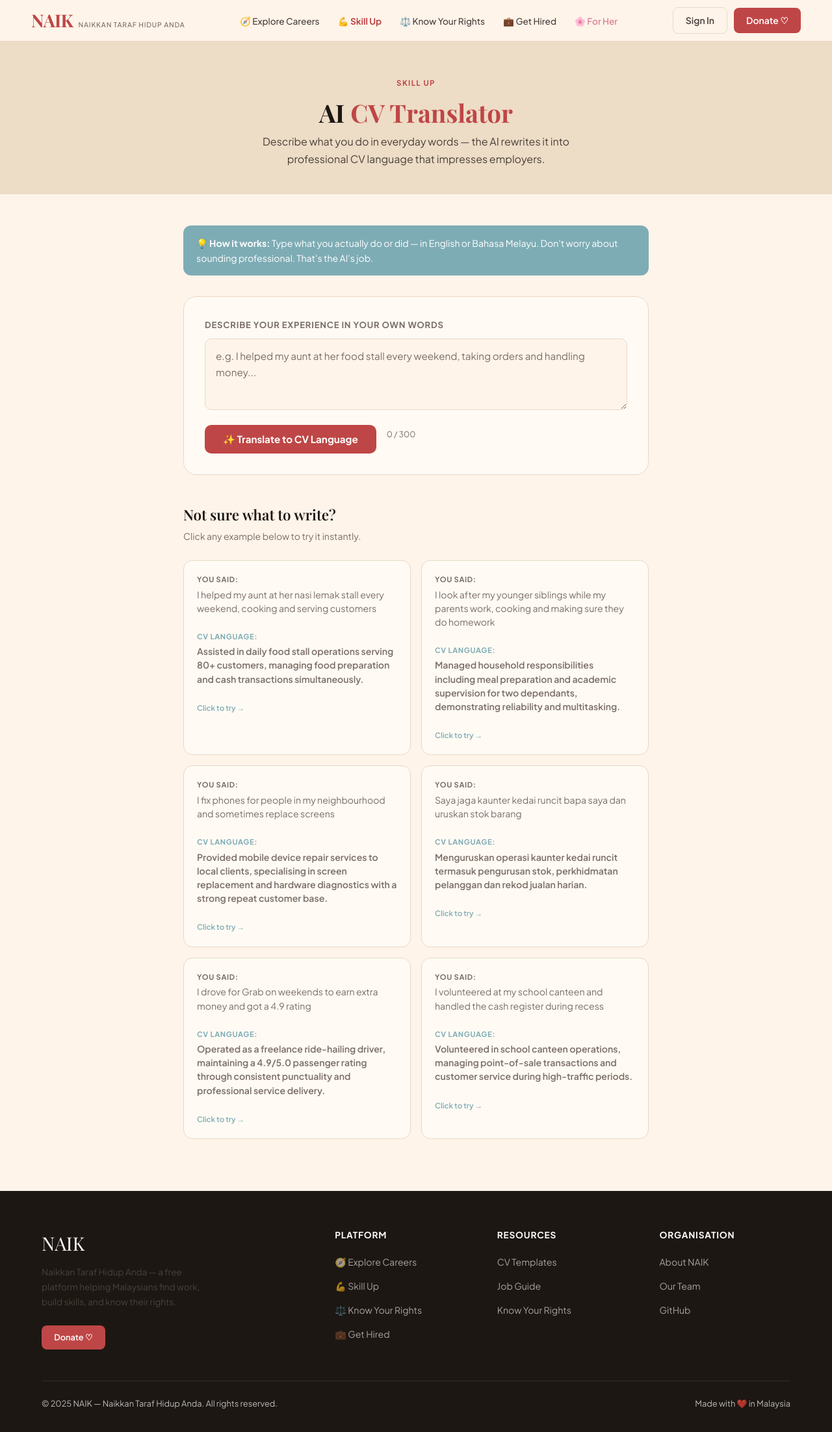
After one commit to CameliaCH/NAIK, a Flask app: page /cv-translator in a window 1280 px wide. The commit adds this page. Shown: the whole page at 65% size. Run offline with Flask 3, Linux system fonts and the light colour scheme.

Commit message:
cv ai translator

```diff
--- a/app.py
+++ b/app.py
@@ -1,5 +1,7 @@
-from flask import Flask, render_template, session, redirect, url_for, request
+from flask import Flask, request, jsonify, render_template, session, flash, url_for, redirect
+from passlib.hash import argon2
 from dotenv import load_dotenv
+from db import supabase
 import os
 
 load_dotenv()
@@ -12,6 +14,8 @@ app.register_blueprint(interview_bp, url_prefix='/interview')
 
 from roadmap_backend import roadmap_bp
 app.register_blueprint(roadmap_bp)
+
+from services.cv_translator_service import translate_to_cv
 
 @app.route("/")
 @app.route("/home")
@@ -63,6 +67,20 @@ def logout():
     session.clear()
     return redirect(url_for("home"))
 
+@app.route("/cv-translator")
+def cv_translator():
+    return render_template("cv_translator.html")
+
+@app.route("/cv-translator/translate", methods=["POST"])
+def cv_translate():
+    data = request.get_json()
+    if not data or 'text' not in data:
+        return jsonify({'error': 'No text provided'}), 400
+    try:
+        result = translate_to_cv(data['text'])
+        return jsonify({'result': result})
+    except Exception as e:
+        return jsonify({'error': str(e)}), 500
 
 if __name__ == "__main__":
     app.run(debug=True, port=5001)
--- /dev/null
+++ b/templates/cv_translator.html
@@ -0,0 +1,512 @@
+<!DOCTYPE html>
+<html lang="en">
+<head>
+  <meta charset="utf-8">
+  <meta name="viewport" content="width=device-width, initial-scale=1.0">
+  <title>AI CV Translator — NAIK</title>
+  <link rel="preconnect" href="https://fonts.googleapis.com">
+  <link rel="preconnect" href="https://fonts.gstatic.com" crossorigin>
+  <link href="https://fonts.googleapis.com/css2?family=Playfair+Display:wght@400;600;700&family=Plus+Jakarta+Sans:wght@300;400;500;600;700&display=swap" rel="stylesheet">
+  <link rel="stylesheet" href="{{ url_for('static', filename='naik.css') }}">
+  <style>
+    body { font-family: 'Plus Jakarta Sans', sans-serif; }
+
+    .cv-hero {
+      background: var(--peach);
+      border-bottom: 1px solid var(--border);
+      padding: 3rem clamp(1.5rem,5vw,4rem) 2.5rem;
+      text-align: center;
+    }
+    .cv-hero .section-label { color: var(--red); }
+    .cv-hero h1 {
+      font-family: 'Playfair Display', serif;
+      font-size: clamp(1.8rem,3vw,2.6rem);
+      color: var(--ink); margin-bottom: 0.5rem;
+    }
+    .cv-hero h1 em { color: var(--red); font-style: normal; }
+    .cv-hero p { color: var(--ink-mid); font-size: 1rem; max-width: 520px; margin: 0 auto; }
+
+    .cv-wrapper {
+      max-width: 780px;
+      margin: 0 auto;
+      padding: 3rem clamp(1rem,4vw,2rem) 5rem;
+    }
+
+    .cv-tip {
+      background: var(--teal); color: #fff;
+      border-radius: 12px; padding: 1rem 1.25rem;
+      font-size: 0.88rem; line-height: 1.6; margin-bottom: 2rem;
+    }
+    .cv-tip strong { color: #fff; }
+
+    .translator-card {
+      background: var(--card-bg);
+      border: 1px solid var(--border);
+      border-radius: 20px;
+      padding: 2rem;
+      margin-bottom: 2rem;
+    }
+
+    .translator-card label {
+      display: block;
+      font-size: 0.82rem; font-weight: 700;
+      letter-spacing: 0.06em; text-transform: uppercase;
+      color: var(--ink-lt); margin-bottom: 0.6rem;
+    }
+
+    .translator-card textarea {
+      width: 100%;
+      min-height: 110px;
+      padding: 0.9rem 1rem;
+      border: 1.5px solid var(--border);
+      border-radius: 10px;
+      background: var(--cream);
+      font-family: 'Plus Jakarta Sans', sans-serif;
+      font-size: 0.95rem; color: var(--ink);
+      resize: vertical; outline: none;
+      transition: border-color 0.2s;
+      line-height: 1.6;
+    }
+    .translator-card textarea:focus { border-color: var(--teal); }
+    .translator-card textarea::placeholder { color: var(--ink-lt); }
+
+    .translate-btn {
+      display: inline-flex; align-items: center; gap: 0.5rem;
+      margin-top: 1rem;
+      padding: 0.75rem 1.75rem;
+      background: var(--red); color: #fff;
+      border: none; border-radius: 10px;
+      font-family: 'Plus Jakarta Sans', sans-serif;
+      font-size: 0.95rem; font-weight: 700;
+      cursor: pointer;
+      transition: background 0.2s, transform 0.15s;
+    }
+    .translate-btn:hover { background: var(--red-dk); transform: translateY(-1px); }
+    .translate-btn:disabled { background: var(--ink-lt); cursor: not-allowed; transform: none; }
+
+    .spinner {
+      width: 16px; height: 16px;
+      border: 2px solid rgba(255,255,255,0.4);
+      border-top-color: #fff;
+      border-radius: 50%;
+      animation: spin 0.7s linear infinite;
+      display: none;
+    }
+    @keyframes spin { to { transform: rotate(360deg); } }
+
+    .result-box {
+      display: none;
+      background: #fff;
+      border: 2px solid var(--teal);
+      border-radius: 14px;
+      padding: 1.5rem;
+      margin-top: 1.5rem;
+    }
+
+    .result-label {
+      font-size: 0.72rem; font-weight: 700;
+      letter-spacing: 0.1em; text-transform: uppercase;
+      color: var(--teal); margin-bottom: 0.75rem; display: block;
+    }
+
+    .result-text {
+      font-size: 1rem; color: var(--ink);
+      line-height: 1.7; font-weight: 500;
+      margin-bottom: 1rem;
+    }
+
+    .result-actions { display: flex; gap: 0.75rem; flex-wrap: wrap; }
+
+    .copy-btn {
+      display: inline-flex; align-items: center; gap: 0.4rem;
+      padding: 0.5rem 1.1rem;
+      background: var(--teal); color: #fff;
+      border: none; border-radius: 8px;
+      font-family: 'Plus Jakarta Sans', sans-serif;
+      font-size: 0.85rem; font-weight: 600;
+      cursor: pointer; transition: background 0.2s;
+    }
+    .copy-btn:hover { background: #6a9aa4; }
+    .copy-btn.copied { background: #1a7a4a; }
+
+    .try-again-btn {
+      display: inline-flex; align-items: center; gap: 0.4rem;
+      padding: 0.5rem 1.1rem;
+      background: transparent; color: var(--ink-mid);
+      border: 1.5px solid var(--border); border-radius: 8px;
+      font-family: 'Plus Jakarta Sans', sans-serif;
+      font-size: 0.85rem; font-weight: 600;
+      cursor: pointer; transition: border-color 0.2s, color 0.2s;
+    }
+    .try-again-btn:hover { border-color: var(--ink-mid); color: var(--ink); }
+
+    .examples-section { margin-top: 3rem; }
+    .examples-section h2 {
+      font-family: 'Playfair Display', serif;
+      font-size: 1.4rem; color: var(--ink); margin-bottom: 0.5rem;
+    }
+    .examples-section p { font-size: 0.88rem; color: var(--ink-lt); margin-bottom: 1.5rem; }
+
+    .examples-grid {
+      display: grid;
+      grid-template-columns: repeat(auto-fill, minmax(min(320px,100%), 1fr));
+      gap: 1rem;
+    }
+
+    .example-card {
+      background: var(--card-bg);
+      border: 1px solid var(--border);
+      border-radius: 14px; padding: 1.25rem;
+      cursor: pointer;
+      transition: border-color 0.2s, transform 0.15s;
+    }
+    .example-card:hover { border-color: var(--teal); transform: translateY(-2px); }
+
+    .example-before { font-size: 0.85rem; color: var(--ink-mid); margin-bottom: 0.6rem; line-height: 1.5; }
+    .example-before::before { content: 'You said:'; display: block; font-size: 0.7rem; font-weight: 700; letter-spacing: 0.06em; text-transform: uppercase; color: var(--ink-lt); margin-bottom: 0.3rem; }
+    .example-after { font-size: 0.88rem; color: var(--ink); font-weight: 600; line-height: 1.5; }
+    .example-after::before { content: 'CV language:'; display: block; font-size: 0.7rem; font-weight: 700; letter-spacing: 0.06em; text-transform: uppercase; color: var(--teal); margin-bottom: 0.3rem; }
+    .example-hint { display: block; font-size: 0.72rem; color: var(--teal); margin-top: 0.75rem; font-weight: 600; }
+
+    .history-section { margin-top: 3rem; display: none; }
+    .history-section h2 { font-family: 'Playfair Display', serif; font-size: 1.4rem; color: var(--ink); margin-bottom: 1rem; }
+    .history-list { display: flex; flex-direction: column; gap: 0.75rem; }
+    .history-item { background: var(--card-bg); border: 1px solid var(--border); border-radius: 12px; padding: 1rem 1.25rem; display: flex; justify-content: space-between; align-items: flex-start; gap: 1rem; }
+    .history-item .h-text { font-size: 0.88rem; color: var(--ink); line-height: 1.5; flex: 1; }
+    .history-item .h-copy { flex-shrink: 0; padding: 0.3rem 0.7rem; background: var(--peach); border: none; border-radius: 6px; font-size: 0.75rem; font-weight: 600; color: var(--ink-mid); cursor: pointer; transition: background 0.2s; }
+    .history-item .h-copy:hover { background: var(--teal); color: #fff; }
+
+    .error-box { display: none; background: #fdf0f0; border: 1px solid #f0c0c0; border-radius: 12px; padding: 1rem 1.25rem; margin-top: 1rem; font-size: 0.88rem; color: #9b3838; }
+  </style>
+</head>
+<body>
+
+<!-- NAV -->
+<nav class="naik-nav">
+  <a href="{{ url_for('home') }}" class="nav-logo">
+    <span class="wordmark">NAIK</span>
+    <span class="tagline">Naikkan Taraf Hidup Anda</span>
+  </a>
+  <ul class="nav-links">
+    <li><a href="{{ url_for('explore') }}">🧭 Explore Careers</a></li>
+    <li><a href="{{ url_for('skills') }}" style="color:var(--red); font-weight:700;">💪 Skill Up</a></li>
+    <li><a href="{{ url_for('know') }}">⚖️ Know Your Rights</a></li>
+    <li><a href="{{ url_for('explore') }}">💼 Get Hired</a></li>
+    <li class="her-link"><a href="{{ url_for('home') }}#forher-full">🌸 For Her</a></li>
+  </ul>
+  <div class="nav-ctas">
+    {% if session.get("user_name") %}
+      <span style="font-size:0.85rem; color:var(--ink-mid);">👤 {{ session["user_name"] }}</span>
+      <a href="{{ url_for('logout') }}" class="btn btn-outline">Logout</a>
+    {% else %}
+      <a href="{{ url_for('signIn') }}" class="btn btn-outline">Sign In</a>
+    {% endif %}
+    <a href="{{ url_for('donate') }}" class="btn btn-primary">Donate ♡</a>
+    <button class="hamburger" aria-label="Open menu"
+            onclick="document.querySelector('.mobile-nav').classList.toggle('open')">
+      <span></span><span></span><span></span>
+    </button>
+  </div>
+</nav>
+
+<!-- Mobile drawer -->
+<div class="mobile-nav">
+  <a href="{{ url_for('home') }}">🏠 Home</a>
+  <a href="{{ url_for('explore') }}">🧭 Explore Careers</a>
+  <a href="{{ url_for('skills') }}">💪 Skill Up</a>
+  <a href="{{ url_for('know') }}">⚖️ Know Your Rights</a>
+  <a href="{{ url_for('explore') }}">💼 Get Hired</a>
+  <div class="mobile-ctas">
+    {% if session.get("user_name") %}
+      <a href="{{ url_for('logout') }}" class="btn btn-outline">Logout</a>
+    {% else %}
+      <a href="{{ url_for('signIn') }}" class="btn btn-outline">Sign In</a>
+    {% endif %}
+    <a href="{{ url_for('donate') }}" class="btn btn-primary">Donate ♡</a>
+  </div>
+</div>
+
+
+<!-- HERO -->
+<div class="cv-hero">
+  <span class="section-label">Skill Up</span>
+  <h1>AI <em>CV Translator</em></h1>
+  <p>Describe what you do in everyday words — the AI rewrites it into professional CV language that impresses employers.</p>
+</div>
+
+
+<!-- MAIN -->
+<div class="cv-wrapper">
+
+  <div class="cv-tip">
+    <strong>💡 How it works:</strong> Type what you actually do or did — in English or Bahasa Melayu.
+    Don't worry about sounding professional. That's the AI's job.
+  </div>
+
+  <div class="translator-card">
+    <label for="raw-input">Describe your experience in your own words</label>
+    <textarea
+      id="raw-input"
+      placeholder="e.g. I helped my aunt at her food stall every weekend, taking orders and handling money..."
+    ></textarea>
+
+    <div style="display:flex; align-items:center; gap:1rem; flex-wrap:wrap;">
+      <button class="translate-btn" id="translate-btn" onclick="translateCV()">
+        <div class="spinner" id="spinner"></div>
+        <span id="btn-text">✨ Translate to CV Language</span>
+      </button>
+      <span id="char-count" style="font-size:0.78rem; color:var(--ink-lt);">0 / 300</span>
+    </div>
+
+    <div class="error-box" id="error-box"></div>
+
+    <div class="result-box" id="result-box">
+      <span class="result-label">✅ Your CV line</span>
+      <p class="result-text" id="result-text"></p>
+      <div class="result-actions">
+        <button class="copy-btn" id="copy-btn" onclick="copyResult()">📋 Copy to clipboard</button>
+        <button class="try-again-btn" onclick="tryAgain()">🔄 Try a different version</button>
+      </div>
+    </div>
+  </div>
+
+  <!-- Examples -->
+  <div class="examples-section">
+    <h2>Not sure what to write?</h2>
+    <p>Click any example below to try it instantly.</p>
+    <div class="examples-grid">
+
+      <div class="example-card" onclick="useExample(this)">
+        <p class="example-before">I helped my aunt at her nasi lemak stall every weekend, cooking and serving customers</p>
+        <p class="example-after">Assisted in daily food stall operations serving 80+ customers, managing food preparation and cash transactions simultaneously.</p>
+        <span class="example-hint">Click to try →</span>
+      </div>
+
+      <div class="example-card" onclick="useExample(this)">
+        <p class="example-before">I look after my younger siblings while my parents work, cooking and making sure they do homework</p>
+        <p class="example-after">Managed household responsibilities including meal preparation and academic supervision for two dependants, demonstrating reliability and multitasking.</p>
+        <span class="example-hint">Click to try →</span>
+      </div>
+
+      <div class="example-card" onclick="useExample(this)">
+        <p class="example-before">I fix phones for people in my neighbourhood and sometimes replace screens</p>
+        <p class="example-after">Provided mobile device repair services to local clients, specialising in screen replacement and hardware diagnostics with a strong repeat customer base.</p>
+        <span class="example-hint">Click to try →</span>
+      </div>
+
+      <div class="example-card" onclick="useExample(this)">
+        <p class="example-before">Saya jaga kaunter kedai runcit bapa saya dan uruskan stok barang</p>
+        <p class="example-after">Menguruskan operasi kaunter kedai runcit termasuk pengurusan stok, perkhidmatan pelanggan dan rekod jualan harian.</p>
+        <span class="example-hint">Click to try →</span>
+      </div>
+
+      <div class="example-card" onclick="useExample(this)">
+        <p class="example-before">I drove for Grab on weekends to earn extra money and got a 4.9 rating</p>
+        <p class="example-after">Operated as a freelance ride-hailing driver, maintaining a 4.9/5.0 passenger rating through consistent punctuality and professional service delivery.</p>
+        <span class="example-hint">Click to try →</span>
+      </div>
+
+      <div class="example-card" onclick="useExample(this)">
+        <p class="example-before">I volunteered at my school canteen and handled the cash register during recess</p>
+        <p class="example-after">Volunteered in school canteen operations, managing point-of-sale transactions and customer service during high-traffic periods.</p>
+        <span class="example-hint">Click to try →</span>
+      </div>
+
+    </div>
+  </div>
+
+  <!-- History -->
+  <div class="history-section" id="history-section">
+    <h2>Your translated lines this session</h2>
+    <div class="history-list" id="history-list"></div>
+  </div>
+
+</div>
+
+
+<!-- FOOTER -->
+<footer>
+  <div class="footer-grid">
+    <div class="footer-brand">
+      <span class="wordmark">NAIK</span>
+      <p>Naikkan Taraf Hidup Anda — a free platform helping Malaysians find work, build skills, and know their rights.</p>
+      <div class="footer-btns">
+        <a href="{{ url_for('donate') }}" class="btn btn-primary" style="font-size:0.8rem;">Donate ♡</a>
+      </div>
+    </div>
+    <div>
+      <h4>Platform</h4>
+      <ul>
+        <li><a href="{{ url_for('explore') }}">🧭 Explore Careers</a></li>
+        <li><a href="{{ url_for('skills') }}">💪 Skill Up</a></li>
+        <li><a href="{{ url_for('know') }}">⚖️ Know Your Rights</a></li>
+        <li><a href="{{ url_for('explore') }}">💼 Get Hired</a></li>
+      </ul>
+    </div>
+    <div>
+      <h4>Resources</h4>
+      <ul>
+        <li><a href="{{ url_for('CVexamples') }}">CV Templates</a></li>
+        <li><a href="{{ url_for('jobGuide') }}">Job Guide</a></li>
+        <li><a href="{{ url_for('know') }}">Know Your Rights</a></li>
+      </ul>
+    </div>
+    <div>
+      <h4>Organisation</h4>
+      <ul>
+        <li><a href="{{ url_for('home') }}#about">About NAIK</a></li>
+        <li><a href="{{ url_for('home') }}#team">Our Team</a></li>
+        <li><a href="https://github.com/CameliaCH/GetEmployed" target="_blank" rel="noopener">GitHub</a></li>
+      </ul>
+    </div>
+  </div>
+  <div class="footer-bottom">
+    <span>© 2025 NAIK — Naikkan Taraf Hidup Anda. All rights reserved.</span>
+    <span>Made with ❤️ in Malaysia</span>
+  </div>
+</footer>
+
+
+<script>
+  /* ── Mobile nav ── */
+  const hamburger = document.querySelector('.hamburger');
+  const mobileNav = document.querySelector('.mobile-nav');
+  if (hamburger && mobileNav) {
+    document.addEventListener('click', e => {
+      if (!mobileNav.contains(e.target) && !hamburger.contains(e.target))
+        mobileNav.classList.remove('open');
+    });
+    mobileNav.querySelectorAll('a').forEach(a =>
+      a.addEventListener('click', () => mobileNav.classList.remove('open'))
+    );
+  }
+
+  /* ── Character counter ── */
+  const textarea  = document.getElementById('raw-input');
+  const charCount = document.getElementById('char-count');
+  const MAX_CHARS = 300;
+
+  textarea.addEventListener('input', () => {
+    const len = textarea.value.length;
+    charCount.textContent = `${len} / ${MAX_CHARS}`;
+    charCount.style.color = len > MAX_CHARS ? 'var(--red)' : 'var(--ink-lt)';
+  });
+
+  /* ── Main translate function (named translateCV to avoid browser conflict) ── */
+  async function translateCV() {
+    const text = textarea.value.trim();
+    if (!text) { textarea.focus(); return; }
+    if (text.length > MAX_CHARS) {
+      showError('Please keep your input under 300 characters.');
+      return;
+    }
+
+    setLoading(true);
+    hideResult();
+    hideError();
+
+    try {
+      const res = await fetch('/cv-translator/translate', {
+        method: 'POST',
+        headers: { 'Content-Type': 'application/json' },
+        body: JSON.stringify({ text })
+      });
+      const data = await res.json();
+      if (data.error) { showError(data.error); return; }
+      showResult(data.result);
+      addToHistory(data.result);
+    } catch (err) {
+      showError('Something went wrong. Please check your connection and try again.');
+    } finally {
+      setLoading(false);
+    }
+  }
+
+  function tryAgain() {
+    hideResult();
+    translateCV();
+  }
+
+  function copyResult() {
+    const text = document.getElementById('result-text').textContent;
+    navigator.clipboard.writeText(text).then(() => {
+      const btn = document.getElementById('copy-btn');
+      btn.textContent = '✅ Copied!';
+      btn.classList.add('copied');
+      setTimeout(() => {
+        btn.textContent = '📋 Copy to clipboard';
+        btn.classList.remove('copied');
+      }, 2000);
+    });
+  }
+
+  function useExample(card) {
+    const before = card.querySelector('.example-before').textContent;
+    textarea.value = before;
+    charCount.textContent = `${before.length} / ${MAX_CHARS}`;
+    textarea.scrollIntoView({ behavior: 'smooth', block: 'center' });
+    textarea.focus();
+  }
+
+  /* ── Session history ── */
+  const sessionHistory = [];
+
+  function addToHistory(text) {
+    sessionHistory.unshift(text);
+    renderHistory();
+  }
+
+  function renderHistory() {
+    const section = document.getElementById('history-section');
+    const list    = document.getElementById('history-list');
+    if (sessionHistory.length === 0) { section.style.display = 'none'; return; }
+    section.style.display = 'block';
+    list.innerHTML = sessionHistory.map((t, i) => `
+      <div class="history-item">
+        <span class="h-text">${t}</span>
+        <button class="h-copy" onclick="copyHistoryItem(${i})">📋 Copy</button>
+      </div>
+    `).join('');
+  }
+
+  function copyHistoryItem(index) {
+    navigator.clipboard.writeText(sessionHistory[index]);
+  }
+
+  /* ── UI helpers ── */
+  function setLoading(on) {
+    const btn     = document.getElementById('translate-btn');
+    const spinner = document.getElementById('spinner');
+    const btnText = document.getElementById('btn-text');
+    btn.disabled          = on;
+    spinner.style.display = on ? 'block' : 'none';
+    btnText.textContent   = on ? 'Translating...' : '✨ Translate to CV Language';
+  }
+
+  function showResult(text) {
+    document.getElementById('result-text').textContent = text;
+    document.getElementById('result-box').style.display = 'block';
+  }
+
+  function hideResult() {
+    document.getElementById('result-box').style.display = 'none';
+  }
+
+  function showError(msg) {
+    const box = document.getElementById('error-box');
+    box.textContent = '⚠️ ' + msg;
+    box.style.display = 'block';
+  }
+
+  function hideError() {
+    document.getElementById('error-box').style.display = 'none';
+  }
+
+  /* Ctrl/Cmd + Enter to translate */
+  textarea.addEventListener('keydown', e => {
+    if ((e.ctrlKey || e.metaKey) && e.key === 'Enter') translateCV();
+  });
+</script>
+
+</body>
+</html>
```
Also changed, not shown: services/cv_translator_service.py (added, +32 -0 lines), templates/skills.html (+4 -4 lines).
